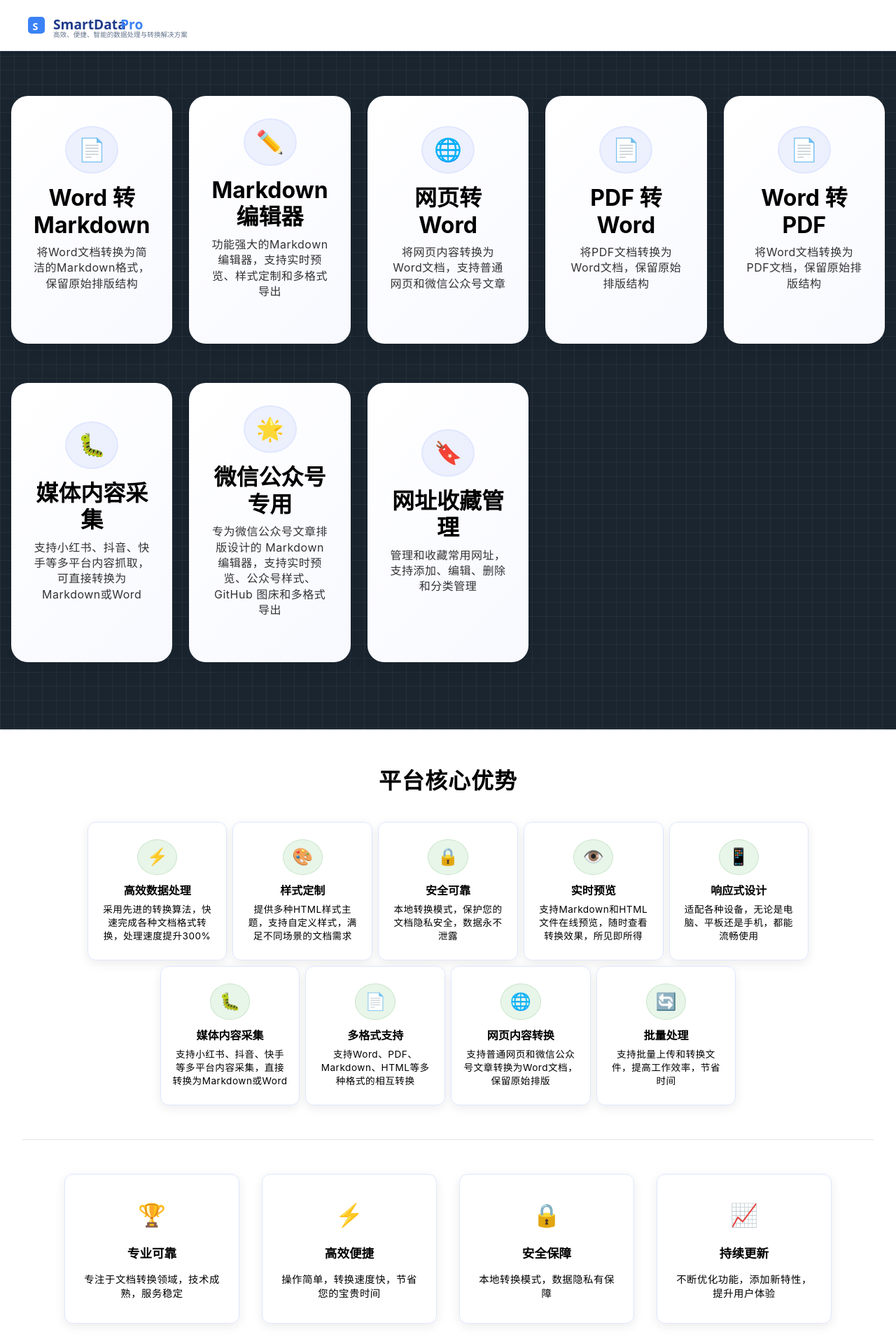
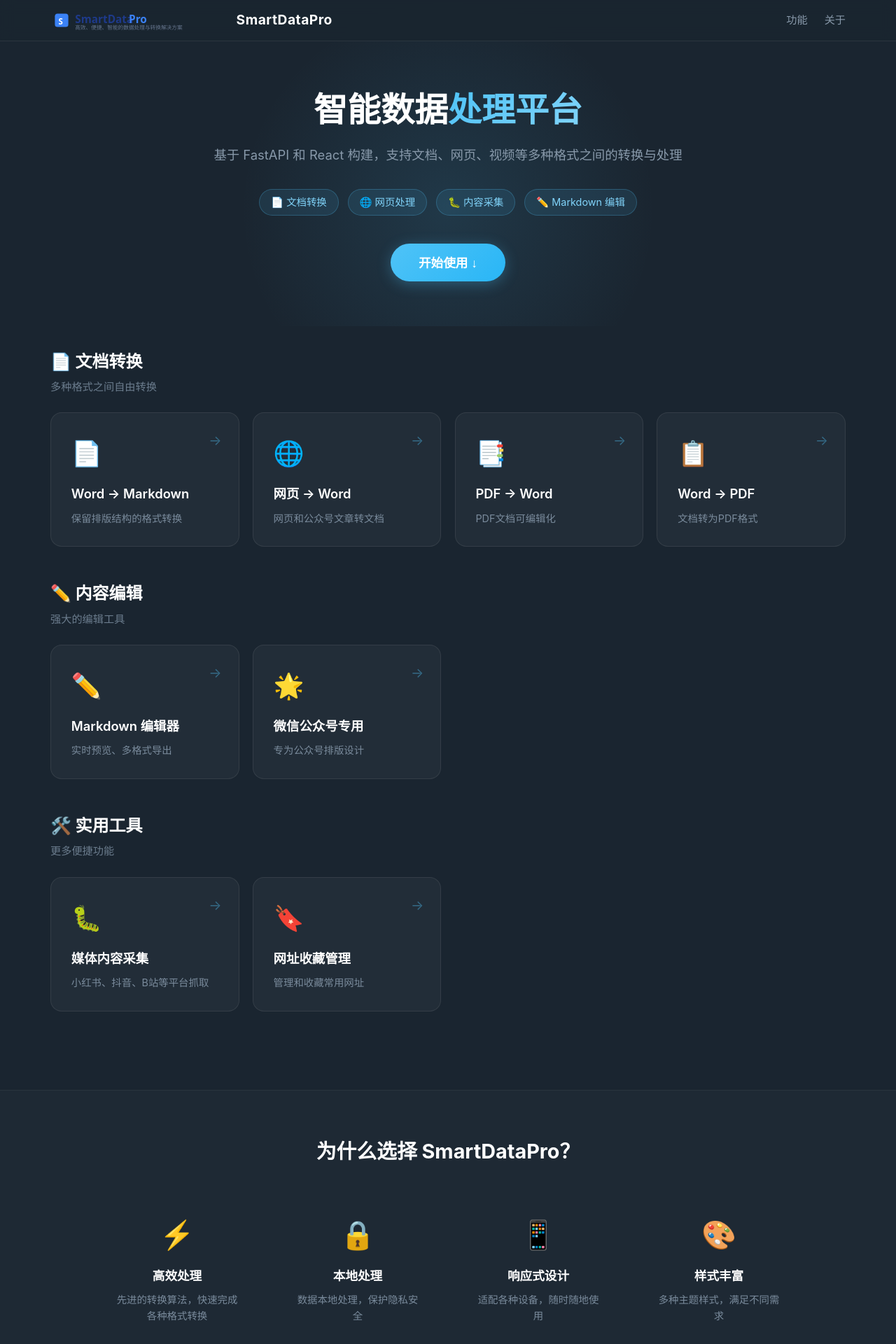
Before and after one commit to aqiyoung/SmartDataPro, a React (Vite) app in the folder frontend/: page / in a window 1280 px wide. Shown: the top 1920 px of the page at 70% size. Built offline with nearby package versions, Linux system fonts and the light colour scheme.

Commit message:
feat: 全新首页设计，添加分类导航功能

```diff
--- a/frontend/src/App.css
+++ b/frontend/src/App.css
@@ -1953,3 +1953,249 @@ textarea:disabled {
 .view-bookmarks-btn:hover {
   background: #218838;
 }
+
+/* ===== Landing Page ===== */
+.landing-page {
+  min-height: 100vh;
+  background: #1a2530;
+  color: #e0e6ed;
+}
+
+/* 顶部导航 */
+.landing-header {
+  position: fixed;
+  top: 0;
+  left: 0;
+  right: 0;
+  z-index: 100;
+  background: rgba(26, 37, 48, 0.95);
+  backdrop-filter: blur(10px);
+  border-bottom: 1px solid rgba(255,255,255,0.08);
+}
+.landing-header-inner {
+  max-width: 1200px;
+  margin: 0 auto;
+  padding: 0.8rem 2rem;
+  display: flex;
+  justify-content: space-between;
+  align-items: center;
+}
+.landing-logo {
+  display: flex;
+  align-items: center;
+  gap: 0.6rem;
+}
+.landing-logo-img {
+  height: 32px;
+}
+.landing-logo-text {
+  font-size: 1.2rem;
+  font-weight: 700;
+  color: #fff;
+  letter-spacing: 0.5px;
+}
+.landing-nav-links {
+  display: flex;
+  gap: 1.5rem;
+}
+.landing-nav-links a {
+  color: #8899aa;
+  text-decoration: none;
+  font-size: 0.95rem;
+  transition: color 0.2s;
+}
+.landing-nav-links a:hover {
+  color: #4fc3f7;
+}
+
+/* Hero 区域 */
+.landing-hero {
+  padding: 8rem 2rem 4rem;
+  text-align: center;
+  position: relative;
+  overflow: hidden;
+}
+.landing-hero::before {
+  content: '';
+  position: absolute;
+  top: 0;
+  left: 50%;
+  transform: translateX(-50%);
+  width: 600px;
+  height: 600px;
+  background: radial-gradient(circle, rgba(79,195,247,0.12) 0%, transparent 70%);
+  pointer-events: none;
+}
+.landing-hero-content {
+  position: relative;
+  max-width: 700px;
+  margin: 0 auto;
+}
+.landing-hero-title {
+  font-size: 3rem;
+  font-weight: 800;
+  color: #fff;
+  line-height: 1.2;
+  margin-bottom: 1.2rem;
+}
+.landing-hero-title .highlight {
+  background: linear-gradient(135deg, #4fc3f7, #81d4fa);
+  -webkit-background-clip: text;
+  -webkit-text-fill-color: transparent;
+  background-clip: text;
+}
+.landing-hero-subtitle {
+  font-size: 1.15rem;
+  color: #8899aa;
+  line-height: 1.8;
+  margin-bottom: 2rem;
+}
+.landing-hero-badges {
+  display: flex;
+  justify-content: center;
+  flex-wrap: wrap;
+  gap: 0.8rem;
+  margin-bottom: 2.5rem;
+}
+.badge {
+  background: rgba(79,195,247,0.1);
+  border: 1px solid rgba(79,195,247,0.25);
+  color: #81d4fa;
+  padding: 0.4rem 1rem;
+  border-radius: 20px;
+  font-size: 0.9rem;
+}
+.landing-cta-btn {
+  background: linear-gradient(135deg, #4fc3f7, #29b6f6);
+  color: #fff;
+  border: none;
+  padding: 0.9rem 2.5rem;
+  border-radius: 30px;
+  font-size: 1.1rem;
+  font-weight: 600;
+  cursor: pointer;
+  transition: transform 0.2s, box-shadow 0.2s;
+  box-shadow: 0 4px 20px rgba(79,195,247,0.3);
+}
+.landing-cta-btn:hover {
+  transform: translateY(-2px);
+  box-shadow: 0 6px 30px rgba(79,195,247,0.4);
+}
+
+/* 功能区域 */
+.landing-features {
+  max-width: 1200px;
+  margin: 0 auto;
+  padding: 2rem 2rem 4rem;
+}
+.landing-category {
+  margin-bottom: 3rem;
+}
+.landing-category-header {
+  margin-bottom: 1.5rem;
+}
+.landing-category-header h2 {
+  font-size: 1.5rem;
+  color: #fff;
+  margin-bottom: 0.3rem;
+}
+.landing-category-header p {
+  color: #6b7c8d;
+  font-size: 0.95rem;
+}
+.landing-card-grid {
+  display: grid;
+  grid-template-columns: repeat(auto-fill, minmax(260px, 1fr));
+  gap: 1.2rem;
+}
+.landing-card {
+  background: rgba(255,255,255,0.04);
+  border: 1px solid rgba(255,255,255,0.08);
+  border-radius: 16px;
+  padding: 1.8rem;
+  cursor: pointer;
+  transition: all 0.25s ease;
+  position: relative;
+  overflow: hidden;
+}
+.landing-card:hover {
+  background: rgba(79,195,247,0.06);
+  border-color: rgba(79,195,247,0.3);
+  transform: translateY(-4px);
+  box-shadow: 0 8px 30px rgba(0,0,0,0.3);
+}
+.landing-card-icon {
+  font-size: 2.2rem;
+  margin-bottom: 1rem;
+}
+.landing-card-title {
+  font-size: 1.15rem;
+  color: #fff;
+  margin-bottom: 0.5rem;
+  font-weight: 600;
+}
+.landing-card-desc {
+  color: #7a8b9c;
+  font-size: 0.9rem;
+  line-height: 1.6;
+}
+.landing-card-arrow {
+  position: absolute;
+  top: 1.5rem;
+  right: 1.5rem;
+  color: rgba(79,195,247,0.4);
+  font-size: 1.2rem;
+  transition: all 0.25s;
+}
+.landing-card:hover .landing-card-arrow {
+  color: #4fc3f7;
+  transform: translateX(4px);
+}
+
+/* 关于区域 */
+.landing-about {
+  padding: 4rem 2rem;
+  background: rgba(255,255,255,0.02);
+  border-top: 1px solid rgba(255,255,255,0.05);
+}
+.landing-about-inner {
+  max-width: 1000px;
+  margin: 0 auto;
+  text-align: center;
+}
+.landing-about-inner h2 {
+  font-size: 1.8rem;
+  color: #fff;
+  margin-bottom: 2.5rem;
+}
+.landing-about-grid {
+  display: grid;
+  grid-template-columns: repeat(auto-fit, minmax(200px, 1fr));
+  gap: 2rem;
+}
+.landing-about-item {
+  padding: 1.5rem;
+}
+.landing-about-icon {
+  font-size: 2.5rem;
+  margin-bottom: 0.8rem;
+}
+.landing-about-item h3 {
+  color: #fff;
+  font-size: 1.1rem;
+  margin-bottom: 0.5rem;
+}
+.landing-about-item p {
+  color: #7a8b9c;
+  font-size: 0.9rem;
+  line-height: 1.6;
+}
+
+/* 底部 */
+.landing-footer {
+  text-align: center;
+  padding: 2rem;
+  color: #4a5568;
+  font-size: 0.85rem;
+  border-top: 1px solid rgba(255,255,255,0.05);
+}
--- a/frontend/src/HomePage.jsx
+++ b/frontend/src/HomePage.jsx
@@ -1,194 +1,137 @@
 import React from 'react';
+import { useNavigate } from 'react-router-dom';
 import './App.css';
 
 const HomePage = () => {
-  // 转换类型选项，与原App.jsx中的conversionOptions保持一致
-  const conversionOptions = [
-    { value: 'word-to-md', label: 'Word 转 Markdown', icon: '📄', description: '将Word文档转换为简洁的Markdown格式，保留原始排版结构' },
-    { value: 'md-to-html', label: 'Markdown 编辑器', icon: '✏️', description: '功能强大的Markdown编辑器，支持实时预览、样式定制和多格式导出' },
-    { value: 'web-to-docx', label: '网页转 Word', icon: '🌐', description: '将网页内容转换为Word文档，支持普通网页和微信公众号文章' },
-    { value: 'pdf-to-word', label: 'PDF 转 Word', icon: '📄', description: '将PDF文档转换为Word文档，保留原始排版结构' },
-    { value: 'word-to-pdf', label: 'Word 转 PDF', icon: '📄', description: '将Word文档转换为PDF文档，保留原始排版结构' },
-    { value: 'media-crawler', label: '媒体内容采集', icon: '🐛', description: '支持小红书、抖音、快手等多平台内容抓取，可直接转换为Markdown或Word' },
-    { value: 'external-md', label: '微信公众号专用', icon: '🌟', description: '专为微信公众号文章排版设计的 Markdown 编辑器，支持实时预览、公众号样式、GitHub 图床和多格式导出' },
-    { value: 'bookmarks', label: '网址收藏管理', icon: '🔖', description: '管理和收藏常用网址，支持添加、编辑、删除和分类管理' }
-  ];
+  const navigate = useNavigate();
 
-  // 平台核心功能特性数据
-  const platformFeatures = [
+  // 功能分类
+  const categories = [
     {
-      icon: '⚡',
-      title: '高效数据处理',
-      description: '采用先进的转换算法，快速完成各种文档格式转换，处理速度提升300%',
-      color: '#4CAF50'
+      title: '📄 文档转换',
+      description: '多种格式之间自由转换',
+      items: [
+        { path: '/word-to-md', icon: '📄', label: 'Word → Markdown', desc: '保留排版结构的格式转换' },
+        { path: '/web-to-docx', icon: '🌐', label: '网页 → Word', desc: '网页和公众号文章转文档' },
+        { path: '/pdf-to-word', icon: '📑', label: 'PDF → Word', desc: 'PDF文档可编辑化' },
+        { path: '/word-to-pdf', icon: '📋', label: 'Word → PDF', desc: '文档转为PDF格式' },
+      ]
     },
     {
-      icon: '🎨',
-      title: '样式定制',
-      description: '提供多种HTML样式主题，支持自定义样式，满足不同场景的文档需求',
-      color: '#2196F3'
+      title: '✏️ 内容编辑',
+      description: '强大的编辑工具',
+      items: [
+        { path: '/markdown-editor', icon: '✏️', label: 'Markdown 编辑器', desc: '实时预览、多格式导出' },
+        { path: '/external-md', icon: '🌟', label: '微信公众号专用', desc: '专为公众号排版设计' },
+      ]
     },
     {
-      icon: '🔒',
-      title: '安全可靠',
-      description: '本地转换模式，保护您的文档隐私安全，数据永不泄露',
-      color: '#FF9800'
-    },
-    {
-      icon: '👁️',
-      title: '实时预览',
-      description: '支持Markdown和HTML文件在线预览，随时查看转换效果，所见即所得',
-      color: '#9C27B0'
-    },
-    {
-      icon: '📱',
-      title: '响应式设计',
-      description: '适配各种设备，无论是电脑、平板还是手机，都能流畅使用',
-      color: '#F44336'
-    },
-    {
-      icon: '🐛',
-      title: '媒体内容采集',
-      description: '支持小红书、抖音、快手等多平台内容采集，直接转换为Markdown或Word',
-      color: '#00BCD4'
-    },
-    {
-      icon: '📄',
-      title: '多格式支持',
-      description: '支持Word、PDF、Markdown、HTML等多种格式的相互转换',
-      color: '#795548'
-    },
-    {
-      icon: '🌐',
-      title: '网页内容转换',
-      description: '支持普通网页和微信公众号文章转换为Word文档，保留原始排版',
-      color: '#673AB7'
-    },
-    {
-      icon: '🔄',
-      title: '批量处理',
-      description: '支持批量上传和转换文件，提高工作效率，节省时间',
-      color: '#3F51B5'
+      title: '🛠️ 实用工具',
+      description: '更多便捷功能',
+      items: [
+        { path: '/media-crawler', icon: '🐛', label: '媒体内容采集', desc: '小红书、抖音、B站等平台抓取' },
+        { path: '/bookmarks', icon: '🔖', label: '网址收藏管理', desc: '管理和收藏常用网址' },
+      ]
     }
   ];
 
-  // 处理转换选项点击
-  const handleConversionClick = (conversionType) => {
-    // 特殊处理外部Markdown项目（md项目）
-    if (conversionType === 'external-md') {
-      window.location.pathname = '/external-md';
-      return;
-    }
-    // 特殊处理Markdown编辑器
-    if (conversionType === 'md-to-html') {
-      window.location.pathname = '/markdown-editor';
-      return;
-    }
-    // 特殊处理媒体内容采集
-    if (conversionType === 'media-crawler') {
-      window.location.pathname = '/media-crawler';
-      return;
-    }
-    // 特殊处理网址收藏管理
-    if (conversionType === 'bookmarks') {
-      window.location.pathname = '/bookmarks';
-      return;
-    }
-    // 直接跳转到独立的转换页面
-    window.location.pathname = `/${conversionType}`;
-  };
-
   return (
-    <div className="home-container platform-home">
-      <header className="app-header platform-header">
-        <div className="header-logo-container">
-          <img src="/logo.svg" alt="SmartDataPro Logo" className="header-logo" />
+    <div className="landing-page">
+      {/* 顶部导航 */}
+      <header className="landing-header">
+        <div className="landing-header-inner">
+          <div className="landing-logo">
+            <img src="/logo.svg" alt="SmartDataPro" className="landing-logo-img" />
+            <span className="landing-logo-text">SmartDataPro</span>
+          </div>
+          <div className="landing-nav-links">
+            <a href="#features">功能</a>
+            <a href="#about">关于</a>
+          </div>
         </div>
       </header>
 
-      <main className="home-main">
-        {/* 转换功能选项卡片 */}
-        <section className="conversion-section">
-          <div className="conversion-grid">
-            {conversionOptions.map((option) => (
+      {/* Hero 区域 */}
+      <section className="landing-hero">
+        <div className="landing-hero-content">
+          <h1 className="landing-hero-title">
+            智能数据<span className="highlight">处理平台</span>
+          </h1>
+          <p className="landing-hero-subtitle">
+            基于 FastAPI 和 React 构建，支持文档、网页、视频等多种格式之间的转换与处理
+          </p>
+          <div className="landing-hero-badges">
+            <span className="badge">📄 文档转换</span>
+            <span className="badge">🌐 网页处理</span>
+            <span className="badge">🐛 内容采集</span>
+            <span className="badge">✏️ Markdown 编辑</span>
+          </div>
+          <button
+            className="landing-cta-btn"
+            onClick={() => document.getElementById('features').scrollIntoView({ behavior: 'smooth' })}
+          >
+            开始使用 ↓
+          </button>
+        </div>
+      </section>
+
+      {/* 功能区域 */}
+      <section className="landing-features" id="features">
+        {categories.map((cat, ci) => (
+          <div key={ci} className="landing-category">
+            <div className="landing-category-header">
+              <h2>{cat.title}</h2>
+              <p>{cat.description}</p>
+            </div>
+            <div className="landing-card-grid">
+              {cat.items.map((item, ii) => (
                 <div
-                key={option.value}
-                className="conversion-card"
-                onClick={() => handleConversionClick(option.value)}
+                  key={ii}
+                  className="landing-card"
+                  onClick={() => navigate(item.path)}
                 >
-                <div className="conversion-icon">{option.icon}</div>
-                <h3 className="conversion-title">{option.label}</h3>
-                <p className="conversion-description">{option.description}</p>
+                  <div className="landing-card-icon">{item.icon}</div>
+                  <h3 className="landing-card-title">{item.label}</h3>
+                  <p className="landing-card-desc">{item.desc}</p>
+                  <div className="landing-card-arrow">→</div>
                 </div>
               ))}
             </div>
+          </div>
+        ))}
       </section>
 
-        {/* 平台核心优势展示 */}
-        <section className="features-section platform-features">
-          <h2 className="features-title">平台核心优势</h2>
-
-          {/* 核心功能特性 */}
-          <div className="features-grid">
-            {platformFeatures.map((feature, index) => {
-              // 将十六进制颜色转换为RGB
-              const hexToRgb = (hex) => {
-                const result = /^#?([a-f\d]{2})([a-f\d]{2})([a-f\d]{2})$/i.exec(hex);
-                return result ? {
-                  r: parseInt(result[1], 16),
-                  g: parseInt(result[2], 16),
-                  b: parseInt(result[3], 16)
-                } : null;
-              };
-
-              const rgb = hexToRgb(feature.color);
-              const rgbStr = rgb ? `${rgb.r}, ${rgb.g}, ${rgb.b}` : '76, 175, 80';
-
-              return (
-                <div
-                  key={index}
-                  className="feature-card"
-                  style={{
-                    '--card-color': feature.color,
-                    '--card-color-rgb': rgbStr,
-                    color: feature.color
-                  }}
-                >
-                  <div className="feature-icon">{feature.icon}</div>
-                  <h3 className="feature-title">{feature.title}</h3>
-                  <p className="feature-description">{feature.description}</p>
+      {/* 关于区域 */}
+      <section className="landing-about" id="about">
+        <div className="landing-about-inner">
+          <h2>为什么选择 SmartDataPro？</h2>
+          <div className="landing-about-grid">
+            <div className="landing-about-item">
+              <div className="landing-about-icon">⚡</div>
+              <h3>高效处理</h3>
+              <p>先进的转换算法，快速完成各种格式转换</p>
             </div>
-              );
-            })}
+            <div className="landing-about-item">
+              <div className="landing-about-icon">🔒</div>
+              <h3>本地处理</h3>
+              <p>数据本地处理，保护隐私安全</p>
             </div>
-
-          {/* 为什么选择我们 */}
-          <div className="advantages-grid">
-            <div className="advantage-item">
-              <div className="advantage-icon">🏆</div>
-              <h3>专业可靠</h3>
-              <p>专注于文档转换领域，技术成熟，服务稳定</p>
+            <div className="landing-about-item">
+              <div className="landing-about-icon">📱</div>
+              <h3>响应式设计</h3>
+              <p>适配各种设备，随时随地使用</p>
             </div>
-            <div className="advantage-item">
-              <div className="advantage-icon">⚡</div>
-              <h3>高效便捷</h3>
-              <p>操作简单，转换速度快，节省您的宝贵时间</p>
+            <div className="landing-about-item">
+              <div className="landing-about-icon">🎨</div>
+              <h3>样式丰富</h3>
+              <p>多种主题样式，满足不同需求</p>
             </div>
-            <div className="advantage-item">
-              <div className="advantage-icon">🔒</div>
-              <h3>安全保障</h3>
-              <p>本地转换模式，数据隐私有保障</p>
-            </div>
-            <div className="advantage-item">
-              <div className="advantage-icon">📈</div>
-              <h3>持续更新</h3>
-              <p>不断优化功能，添加新特性，提升用户体验</p>
           </div>
         </div>
       </section>
-      </main>
 
-      <footer className="app-footer platform-footer">
+      {/* 底部 */}
+      <footer className="landing-footer">
         <p>SmartDataPro © 2026 | 基于 FastAPI 和 React 构建</p>
       </footer>
     </div>
```
Lines whose indentation alone changed are shown as unchanged.
